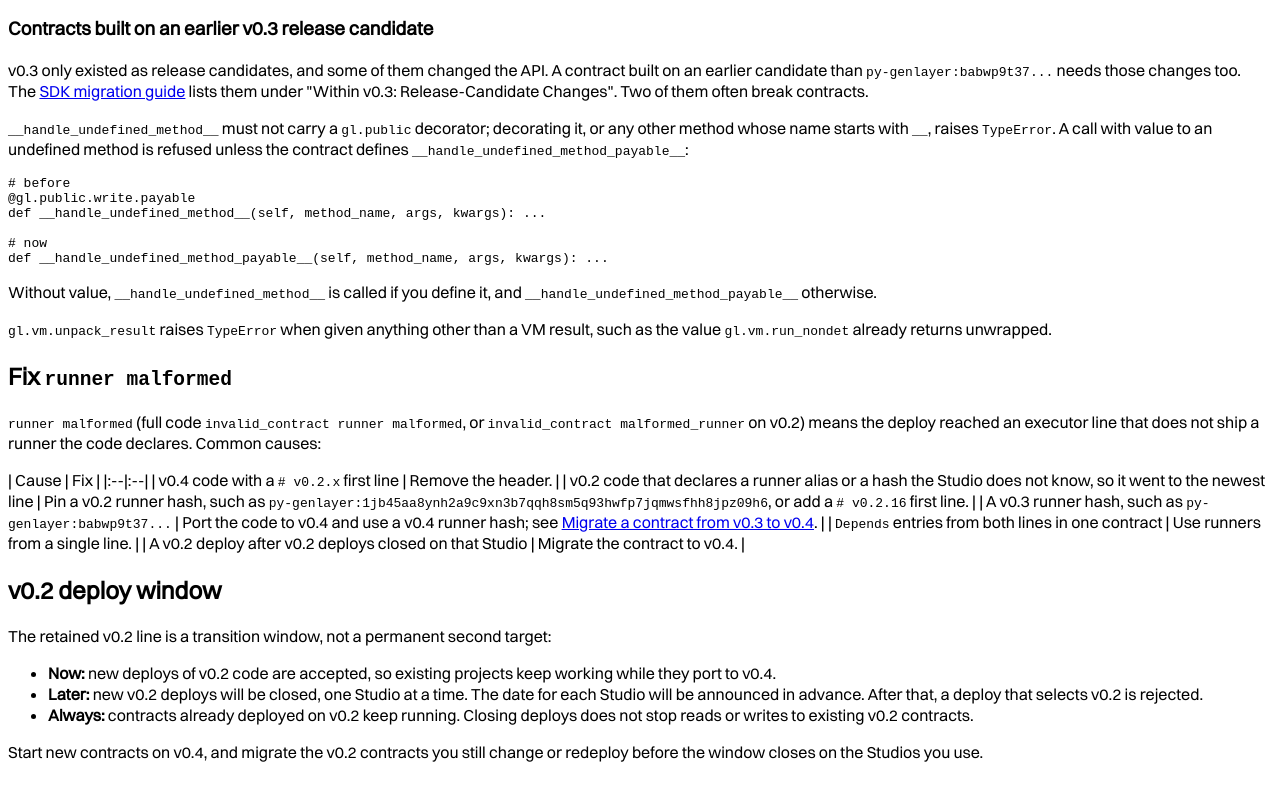
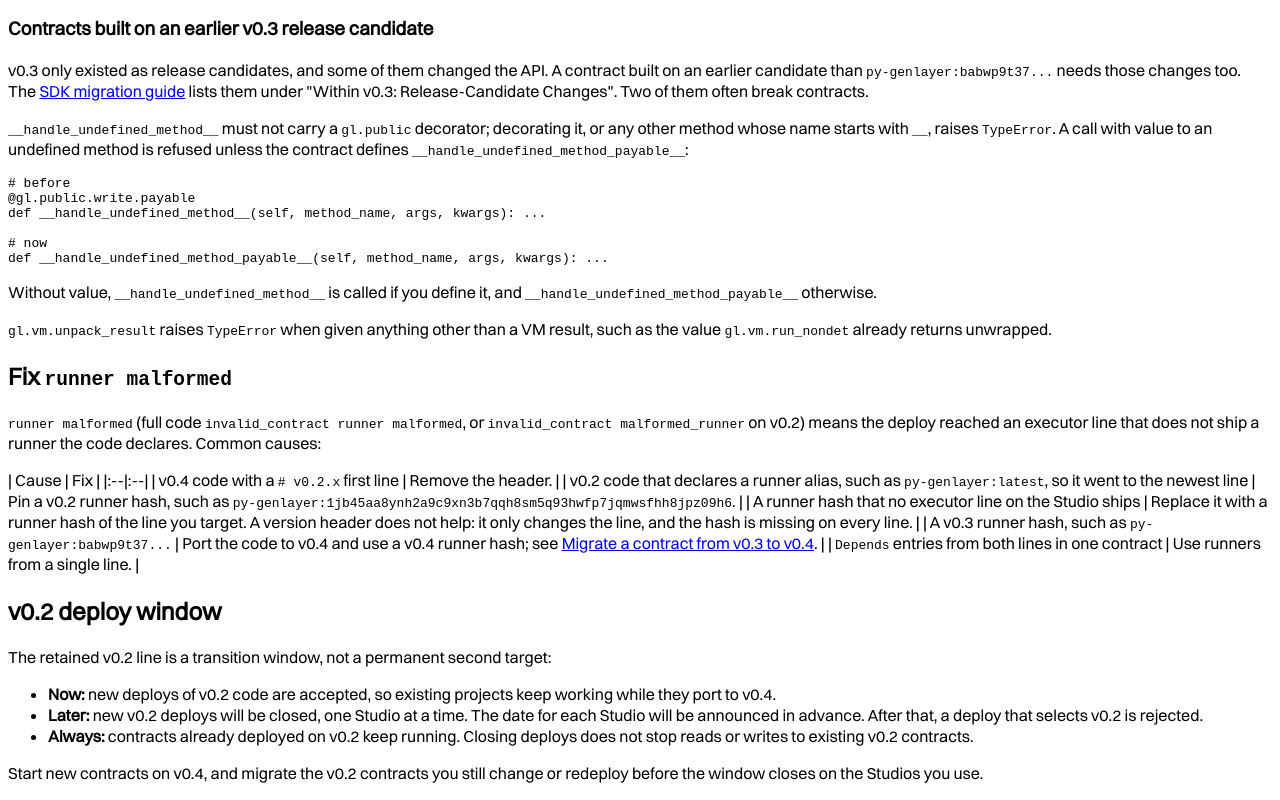
Before and after one commit to genlayerlabs/genlayer-docs, a Next.js app: page /developers/genvm-version-lines in a window 1280 px wide. Shown: the part 3835-4635 px from the top of the page. Before the commit the page ends 4614 px from the top, so only its background shows below. Built offline with nearby package versions, Linux system fonts and the light colour scheme.

Commit message:
docs(genvm-lines): pin a known hash for unknown runners instead of adding a v0.2 header; drop the closed-window row

```diff
--- a/pages/developers/genvm-version-lines.mdx
+++ b/pages/developers/genvm-version-lines.mdx
@@ -223,10 +223,10 @@ Without value, `__handle_undefined_method__` is called if you define it, and `__
 | Cause | Fix |
 |:--|:--|
 | v0.4 code with a `# v0.2.x` first line | Remove the header. |
-| v0.2 code that declares a runner alias or a hash the Studio does not know, so it went to the newest line | Pin a v0.2 runner hash, such as `py-genlayer:1jb45aa8ynh2a9c9xn3b7qqh8sm5q93hwfp7jqmwsfhh8jpz09h6`, or add a `# v0.2.16` first line. |
+| v0.2 code that declares a runner alias, such as `py-genlayer:latest`, so it went to the newest line | Pin a v0.2 runner hash, such as `py-genlayer:1jb45aa8ynh2a9c9xn3b7qqh8sm5q93hwfp7jqmwsfhh8jpz09h6`. |
+| A runner hash that no executor line on the Studio ships | Replace it with a runner hash of the line you target. A version header does not help: it only changes the line, and the hash is missing on every line. |
 | A v0.3 runner hash, such as `py-genlayer:babwp9t37...` | Port the code to v0.4 and use a v0.4 runner hash; see [Migrate a contract from v0.3 to v0.4](#migrate-a-contract-from-v03-to-v04). |
 | `Depends` entries from both lines in one contract | Use runners from a single line. |
-| A v0.2 deploy after v0.2 deploys closed on that Studio | Migrate the contract to v0.4. |
 
 ## v0.2 deploy window
 
```
